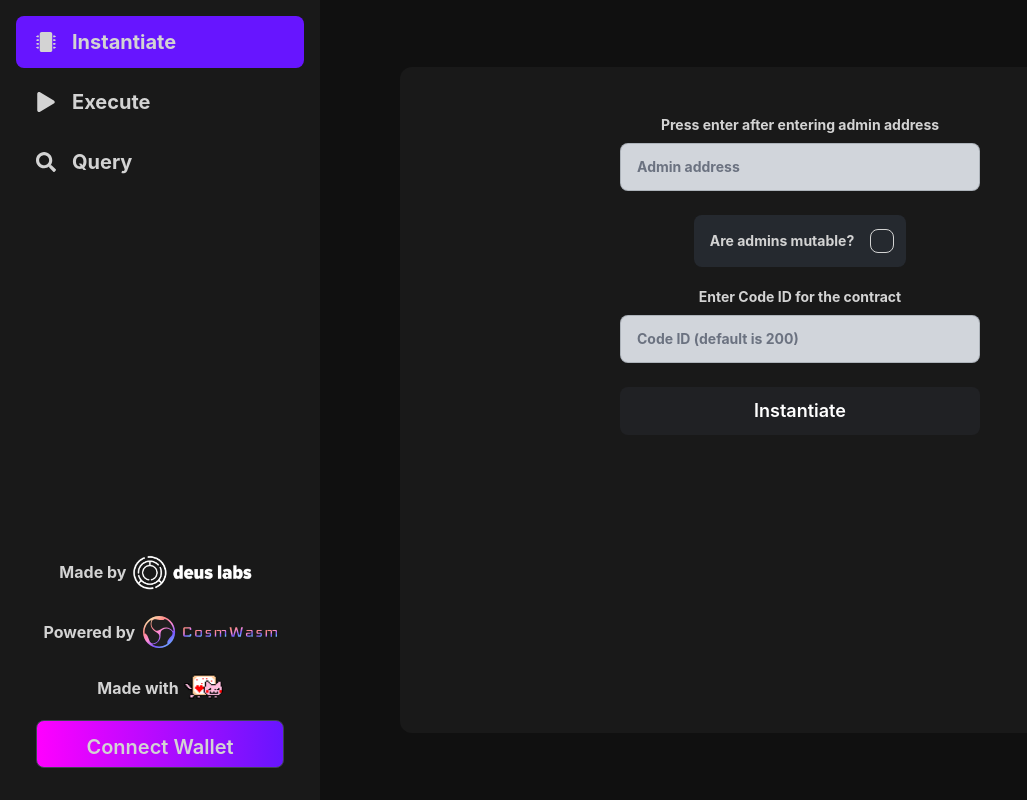
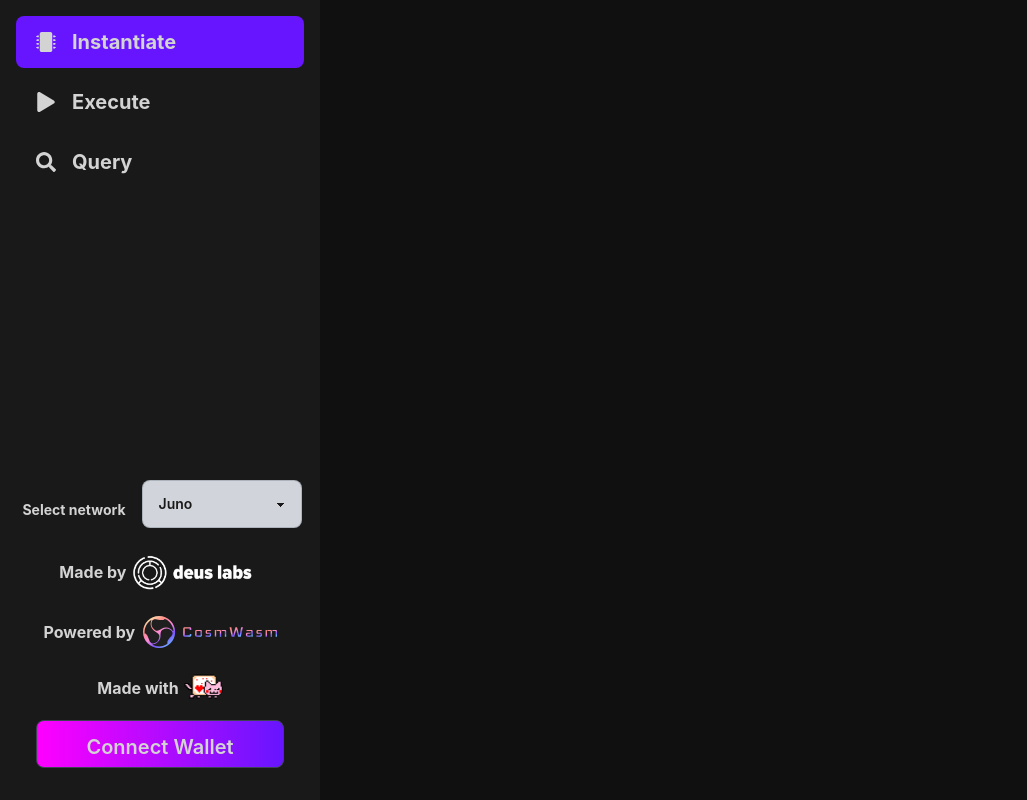
Before and after one commit to deus-labs/cw1-subkeys-dapp, a React (Create React App) app: page /instantiate in a window 1280 px wide. Shown: the whole page, without its empty margins (0-1027 px from the left). Built offline with nearby package versions, Linux system fonts and the light colour scheme.

Commit message:
Implement different network seletion

```diff
--- a/src/App.tsx
+++ b/src/App.tsx
@@ -15,22 +15,33 @@ import Instantiate from "./pages/Instantiate"
 import Execute from "./pages/Execute"
 import Query from "./pages/Query"
 import "react-toastify/dist/ReactToastify.css"
+import { useState } from "react"
 
 const App = (): JSX.Element => {
+  const [network, setNetwork] = useState<string>("juno")
+
   return (
     <WalletProvider>
       <ContractsProvider>
         <Router basename={process.env.PUBLIC_URL}>
-          <PageLayout>
+          <PageLayout network={network} setNetwork={setNetwork}>
             <Switch>
               <Route exact path="/" component={Welcome} />
               <Route
                 exact
-                path={`/${instantiatePath}`}
+                path={`/${network}/${instantiatePath}`}
                 component={Instantiate}
               />
-              <Route exact path={`/${executePath}`} component={Execute} />
-              <Route exact path={`/${queryPath}`} component={Query} />
+              <Route
+                exact
+                path={`/${network}/${executePath}`}
+                component={Execute}
+              />
+              <Route
+                exact
+                path={`/${network}/${queryPath}`}
+                component={Query}
+              />
               {/* <ProtectedSwitch>
                 <Route exact path={`/${contractPath}`} component={Contract} />
                 <Route
--- a/src/components/Dropdown.tsx
+++ b/src/components/Dropdown.tsx
@@ -4,6 +4,7 @@ interface DropdownProps {
   options: string[]
   label?: string
   className?: string
+  width?: string
 }
 
 const Dropdown = ({
@@ -12,6 +13,7 @@ const Dropdown = ({
   options,
   label = "",
   className = "",
+  width = "w-full",
 }: DropdownProps): JSX.Element => {
   return (
     <div className="flex items-center w-full justify-center">
@@ -21,7 +23,7 @@ const Dropdown = ({
         </label>
       )}
       <select
-        className={`select select-bordered max-w-xs bg-gray-300 text-deus-gray w-full ${className}`}
+        className={`select select-bordered max-w-xs bg-gray-300 text-deus-gray ${width} ${className}`}
         onChange={onChange}
         value={value}
       >
--- a/src/components/Sidebar.tsx
+++ b/src/components/Sidebar.tsx
@@ -11,12 +11,18 @@ import { Link } from "react-router-dom"
 import Navbar from "./Navbar"
 import { FaPlay, FaMicrochip, FaSearch /* FaBook */ } from "react-icons/fa"
 import { useLocation } from "react-router-dom"
-
+import Dropdown from "./Dropdown"
 interface SidebarProps {
   content: JSX.Element
+  network: string
+  setNetwork: (network: string) => void
 }
 
-const Sidebar = ({ content }: SidebarProps): JSX.Element => {
+const Sidebar = ({
+  content,
+  network,
+  setNetwork,
+}: SidebarProps): JSX.Element => {
   const { initialized } = useWallet()
   const keplr = useKeplr()
   const location = useLocation()
@@ -56,7 +62,7 @@ const Sidebar = ({ content }: SidebarProps): JSX.Element => {
           <li className="mb-2">
             <Link
               className="capitalize font-bold text-xl"
-              to={`/${instantiatePath}`}
+              to={`/${network}/${instantiatePath}`}
               style={{
                 backgroundColor:
                   location.pathname === `/${instantiatePath}`
@@ -71,7 +77,7 @@ const Sidebar = ({ content }: SidebarProps): JSX.Element => {
           <li className="mb-2">
             <Link
               className="capitalize font-bold text-xl"
-              to={`/${executePath}`}
+              to={`/${network}/${executePath}`}
               style={{
                 backgroundColor:
                   location.pathname === `/${executePath}`
@@ -86,7 +92,7 @@ const Sidebar = ({ content }: SidebarProps): JSX.Element => {
           <li>
             <Link
               className="capitalize font-bold text-xl"
-              to={`/${queryPath}`}
+              to={`/${network}/${queryPath}`}
               style={{
                 backgroundColor:
                   location.pathname === `/${queryPath}`
@@ -99,6 +105,16 @@ const Sidebar = ({ content }: SidebarProps): JSX.Element => {
             </Link>
           </li>
           <li className="h-full justify-end pb-4">
+            <Dropdown
+              value={network}
+              onChange={(e) => {
+                setNetwork(e.target.value)
+              }}
+              options={["Juno"]}
+              label="Select network"
+              width="w-40"
+              className="mb-3"
+            />
             <a
               href="https://deuslabs.fi"
               target="_blank"
--- a/src/layout/Page.tsx
+++ b/src/layout/Page.tsx
@@ -1,10 +1,10 @@
 import Sidebar from "src/components/Sidebar"
 
-const PageLayout = ({ children }: any): JSX.Element => {
+const PageLayout = ({ children, network, setNetwork }: any): JSX.Element => {
   return (
     <div className="flex flex-col max-h-screen h-screen bg-deus-dark">
       <div className="flex-grow">
-        <Sidebar content={children} />
+        <Sidebar content={children} network={network} setNetwork={setNetwork} />
       </div>
     </div>
   )
```
